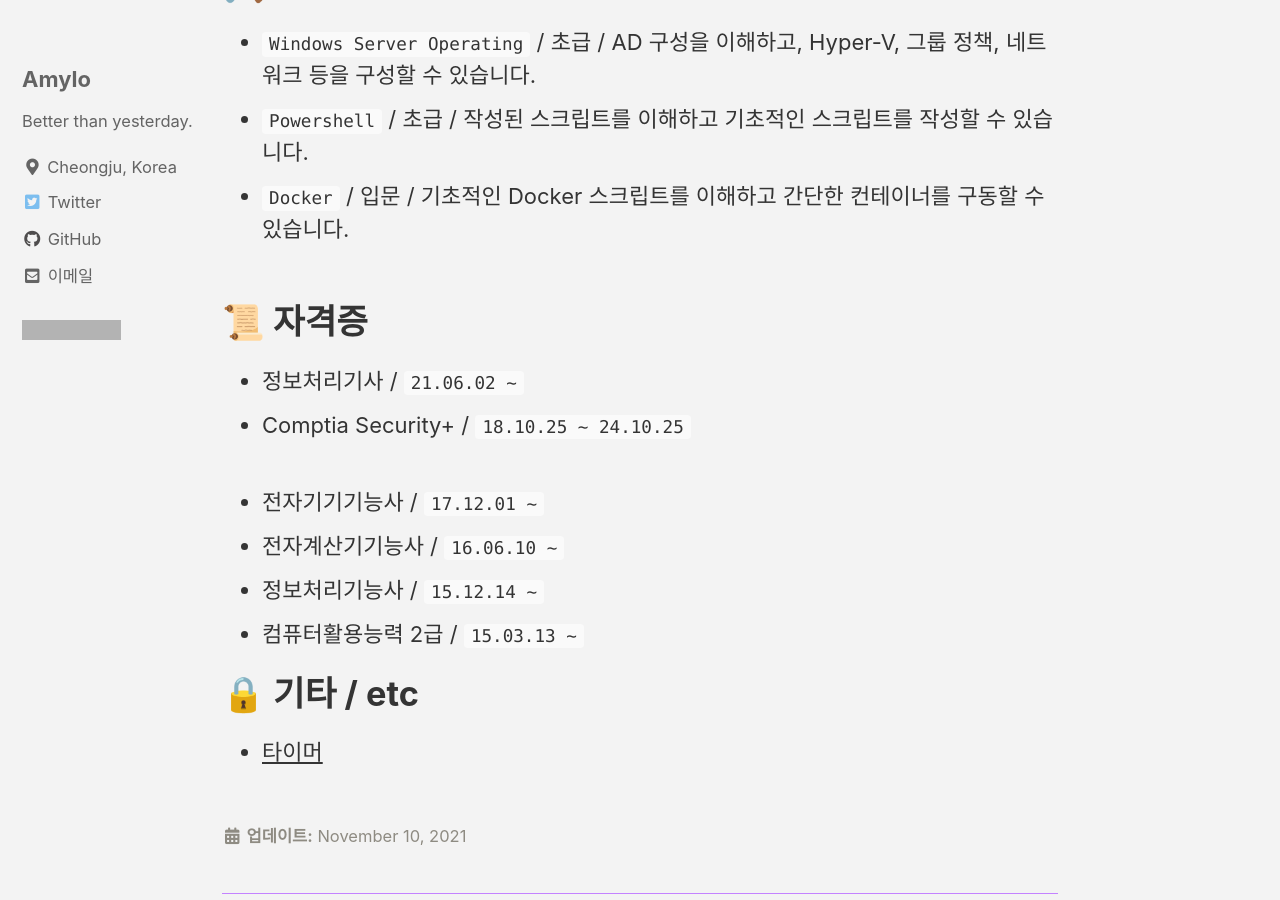
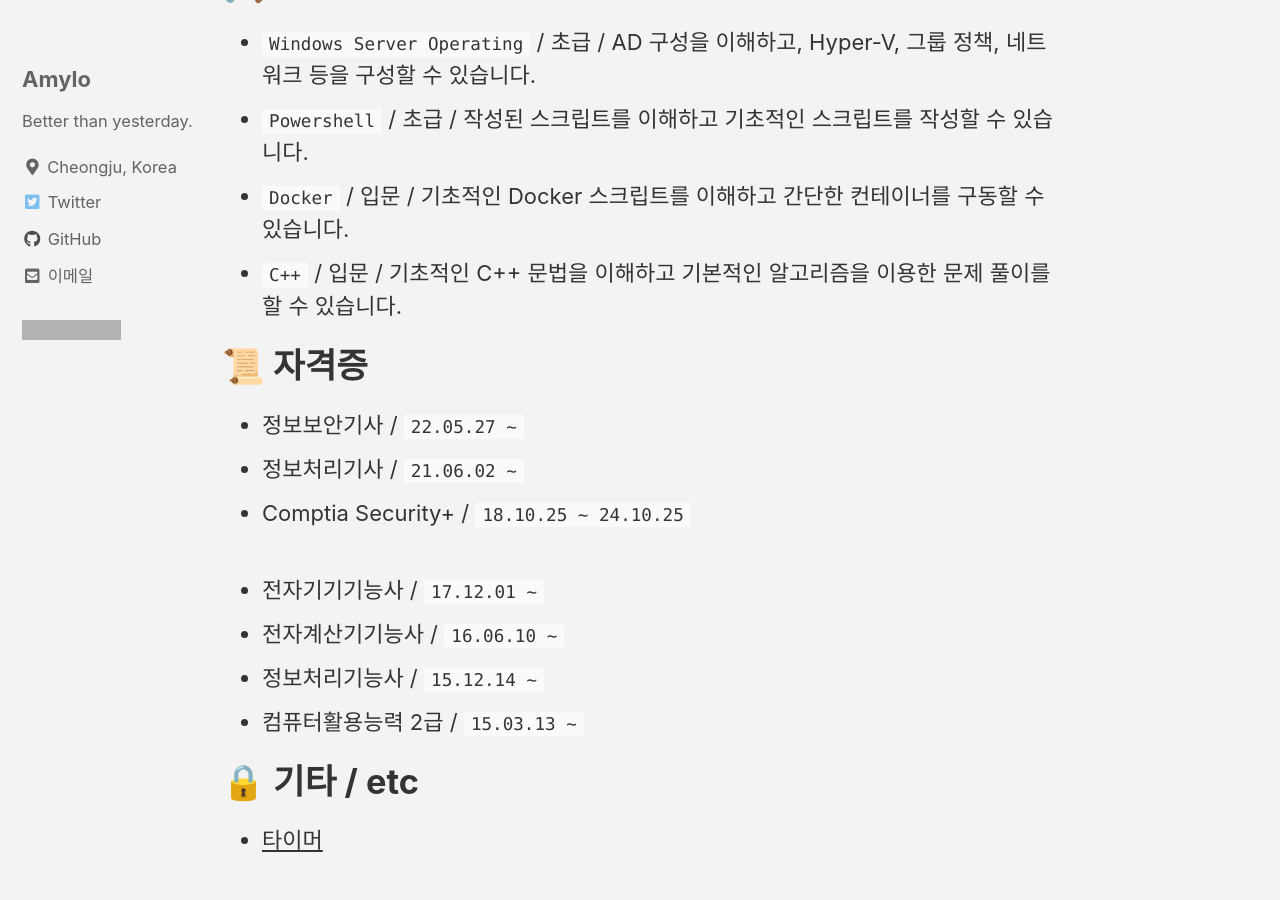
Before and after one commit to Amylo-jh/Amylo-blog, a Jekyll site: the page built from _pages/about.md, in a window 1280 px wide and 900 px high, scrolled down 900 px. Built offline with Jekyll 4.4.1, drawn with Linux system fonts in a browser that asks for light colours; cached includes are drawn as plain includes; comment, search, counter and statistics services are not loaded; grey boxes are pictures that could not be loaded.

Commit message:
updated about page

```diff
--- a/_pages/about.md
+++ b/_pages/about.md
@@ -40,9 +40,11 @@ Interested in :
  - `Windows Server Operating` / 초급 / AD 구성을 이해하고, Hyper-V, 그룹 정책, 네트워크 등을 구성할 수 있습니다.
  - `Powershell` / 초급 / 작성된 스크립트를 이해하고 기초적인 스크립트를 작성할 수 있습니다.
  - `Docker` / 입문 / 기초적인 Docker 스크립트를 이해하고 간단한 컨테이너를 구동할 수 있습니다.
+ - `C++` / 입문 / 기초적인 C++ 문법을 이해하고 기본적인 알고리즘을 이용한 문제 풀이를 할 수 있습니다.
 <br>
 
 # 📜 자격증
+ - 정보보안기사 / `22.05.27 ~`
  - 정보처리기사 / `21.06.02 ~`
  - Comptia Security+ / `18.10.25 ~ 24.10.25`
 <br>
```
